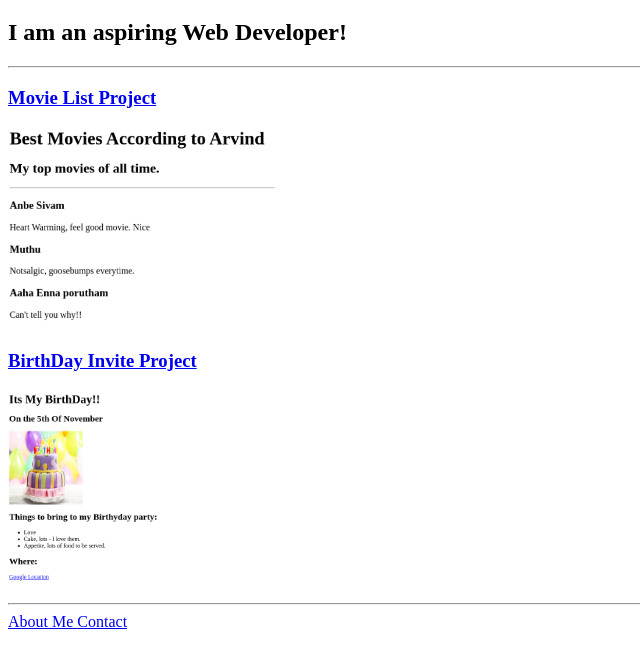
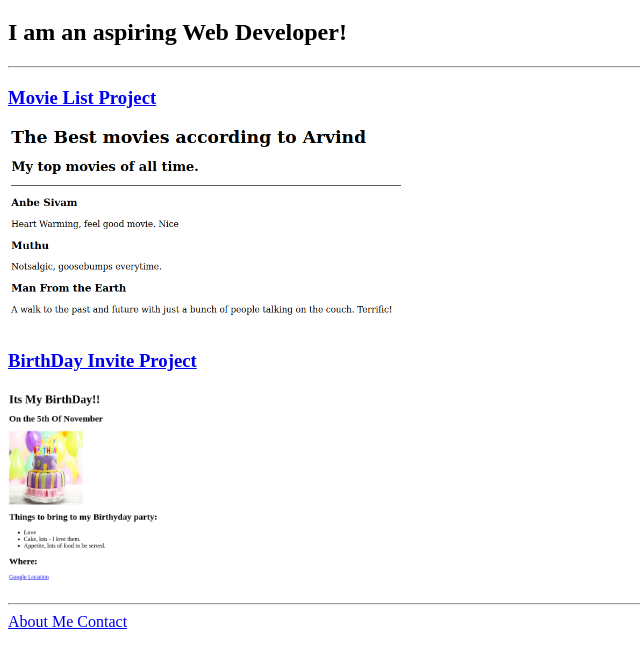
Before and after one commit to avinn123/html-portfolio, a plain HTML site: page index.html in a window 1280 px wide. Shown: the part 61-726 px from the top of the page, without its empty margins (0-640 px from the left). Drawn offline with Linux system fonts and the light colour scheme.

Commit message:
switched the screen shot image for the movie site

```diff
--- a/index.html
+++ b/index.html
@@ -10,7 +10,7 @@
     <h2>I am an aspiring Web Developer!</h2>
     <hr />
     <h3><a href="./public/movie list.html">Movie List Project</a></h3>
-    <img src="./assets/images/Movie List.png" alt="screenshot of best movie list website" height="200">
+    <img src="./assets/images/Best movie list.png" alt="screenshot of best movie list website" height="200">
     <h3><a href="./public/BirthDay Invite.html">BirthDay Invite Project</a></h3>
     <img src="./assets/images/BirthdaySite.png" alt="screenshot of BirthDay Invite website" height="200"/>
     <hr />
```
